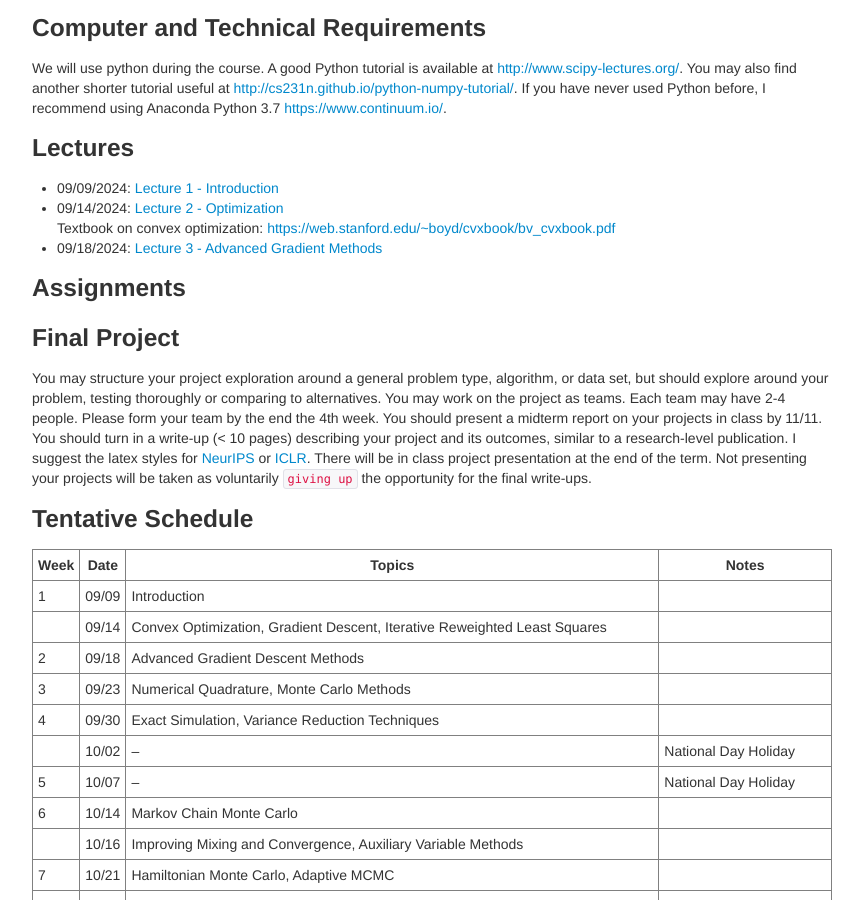
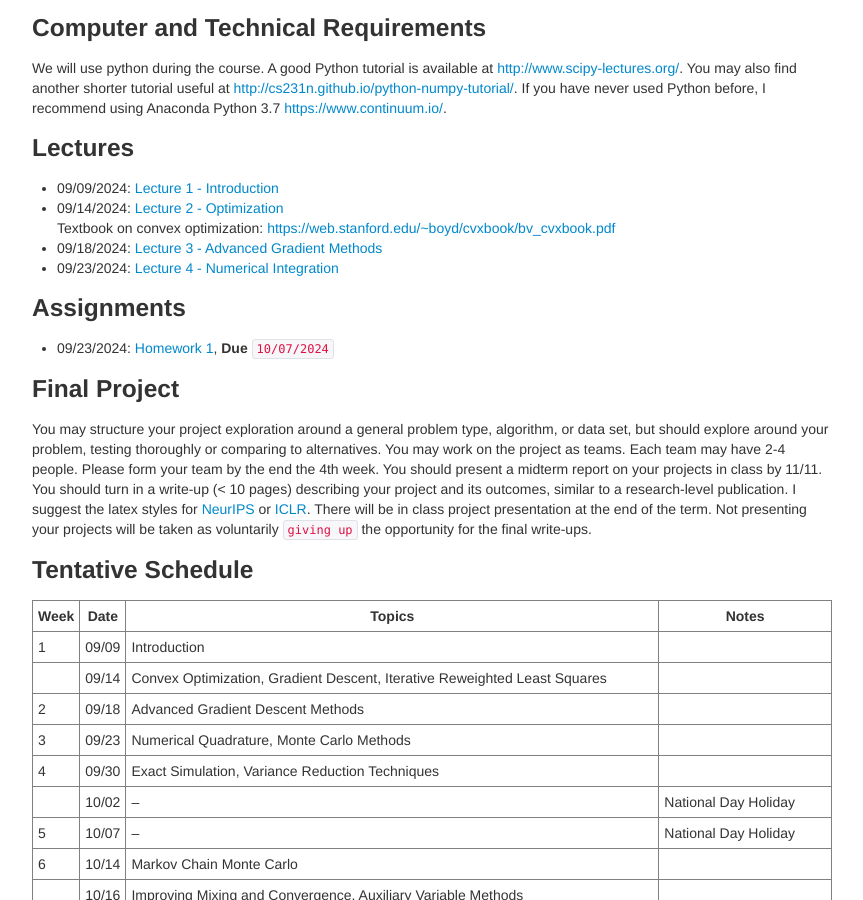
Before and after one commit to zcrabbit/zcrabbit.github.io, a Jekyll site: the page built from courses/smcm-f24.md, in a window 1280 px wide and 900 px high, scrolled down 965 px. Shown: the whole window, without its empty margins (208-1071 px from the left). Built offline with Jekyll 4.4.1, drawn with Linux system fonts in a browser that asks for light colours.

Commit message:
lecture 4 and homework 1 out

```diff
--- a/courses/smcm-f24.md
+++ b/courses/smcm-f24.md
@@ -41,8 +41,10 @@ We will use python during the course. A good Python tutorial is available at <ht
 - 09/14/2024: [Lecture 2 - Optimization]({{sites.baseurl}}/static/slides/smcm_fall24/lec02.pdf)
   Textbook on convex optimization: <https://web.stanford.edu/~boyd/cvxbook/bv_cvxbook.pdf>
 - 09/18/2024: [Lecture 3 - Advanced Gradient Methods]({{sites.baseurl}}/static/slides/smcm_fall24/lec03.pdf)
+- 09/23/2024: [Lecture 4 - Numerical Integration]({{sites.baseurl}}/static/slides/smcm_fall24/lec04.pdf)
 
 ### Assignments
+- 09/23/2024: [Homework 1]({{sites.baseurl}}/static/slides/smcm_fall24/hw01.pdf), **Due** `10/07/2024`
 
 
 
```
Also changed, not shown: 4 other files.
